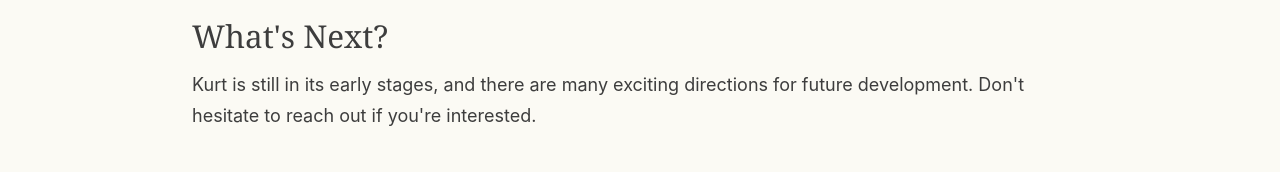
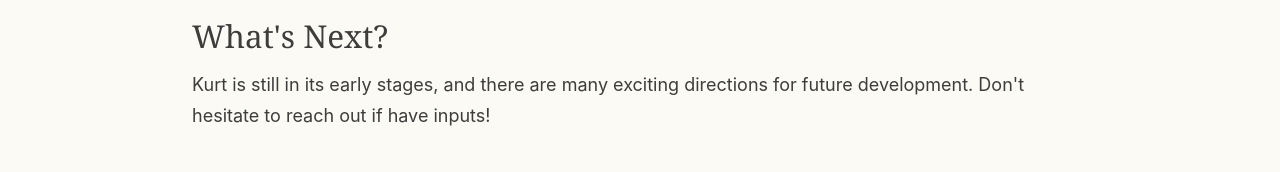
Before and after one commit to toofaloof/blog_reloaded, a Next.js app: page /projects/kurt in a window 1280 px wide. Shown: the part 6594-6766 px from the top of the page. Built offline with nearby package versions, Linux system fonts and the light colour scheme.

Commit message:
commons added

```diff
--- a/app/projects/kurt/page.tsx
+++ b/app/projects/kurt/page.tsx
@@ -275,7 +275,7 @@
 
         <h2>What&apos;s Next?</h2>
         <p>
-          Kurt is still in its early stages, and there are many exciting directions for future development. Don&apos;t hesitate to reach out if you&apos;re interested.
+          Kurt is still in its early stages, and there are many exciting directions for future development. Don&apos;t hesitate to reach out if have inputs!
         </p>
         <p style={{ marginTop: "2rem" }}>
           <a href="https://trykurt.com" target="_blank" rel="noopener noreferrer">
```
